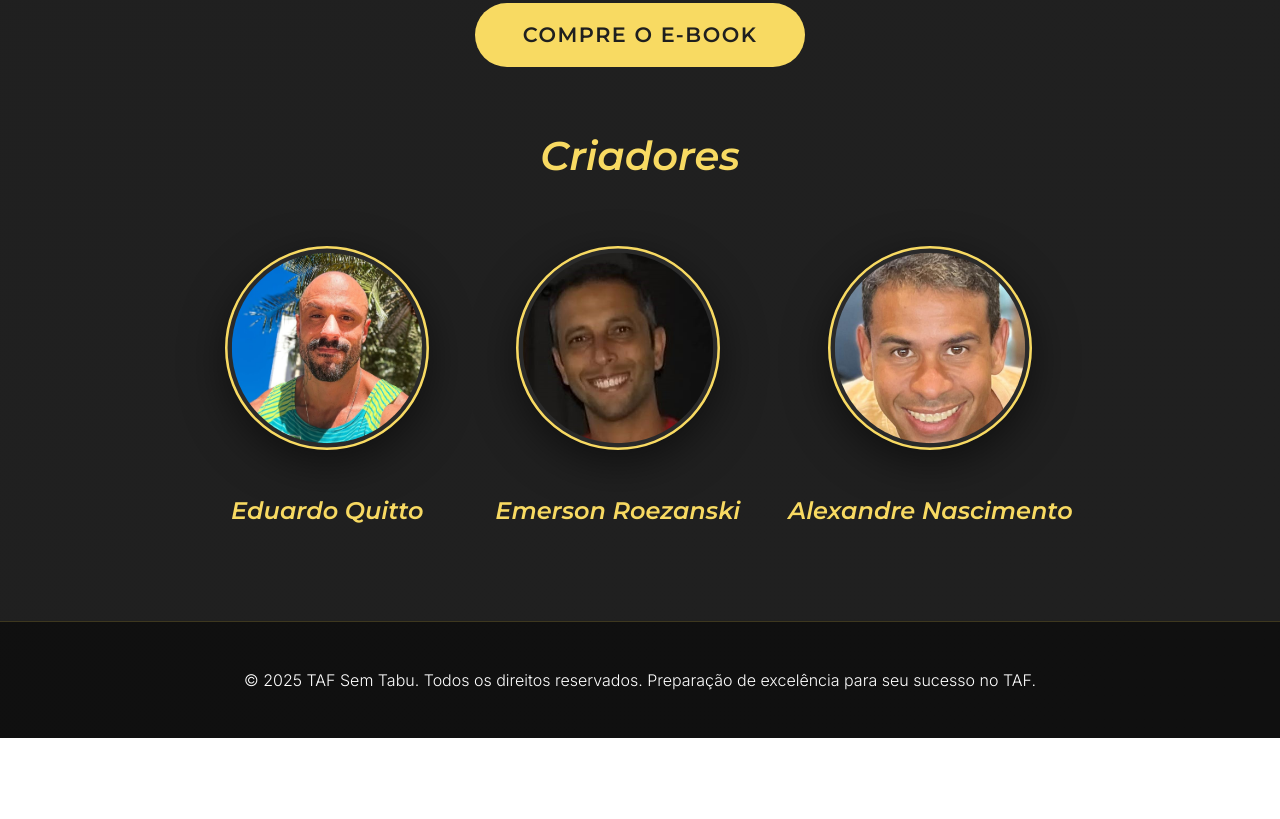
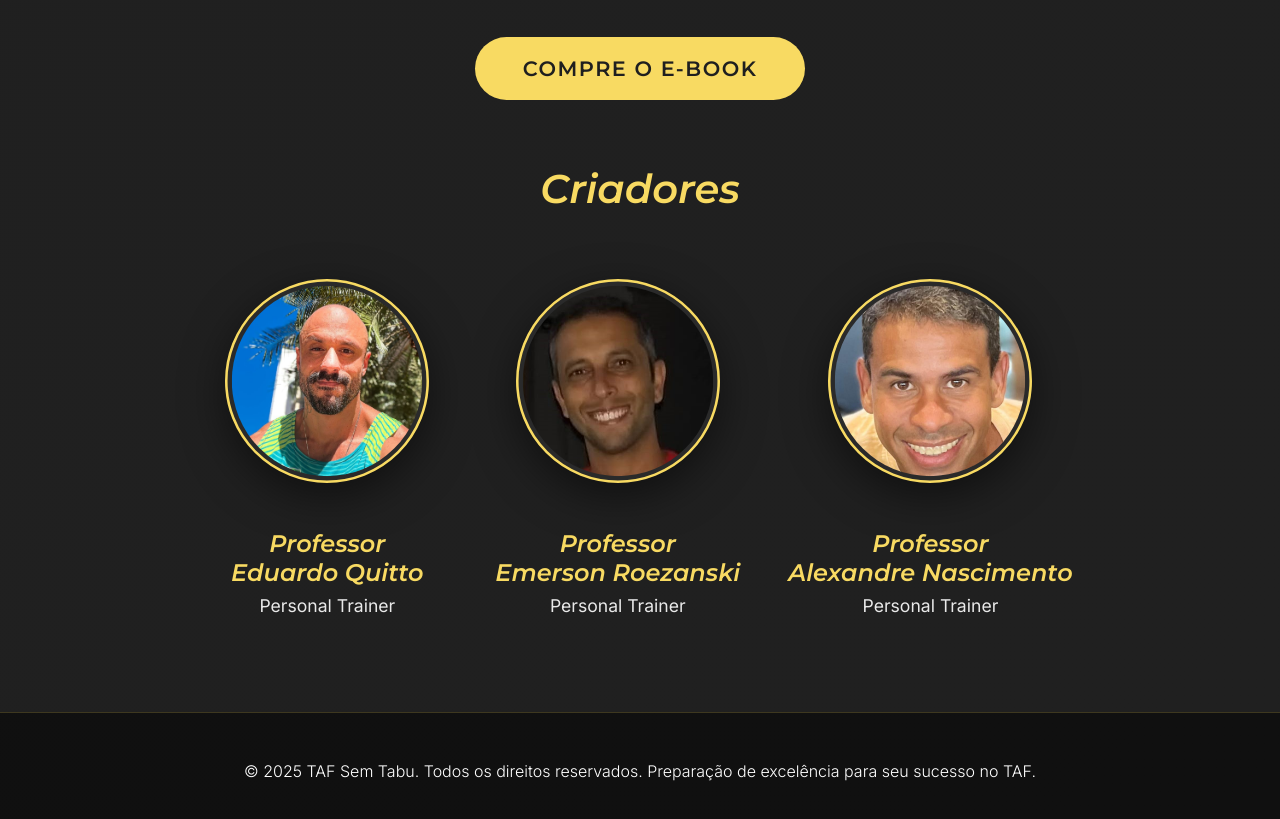
Before and after one commit to natsongamesoficial551/TAF-Sem-tabu, a plain HTML site: page index.html in a window 1280 px wide. Shown: the part 8093-8912 px from the top of the page. Before the commit the page ends 8831 px from the top, so only its background shows below. Drawn offline with Linux system fonts and the light colour scheme; a web font is replaced by a local one.

Commit message:
atualização final

```diff
--- a/index.html
+++ b/index.html
@@ -851,6 +851,15 @@ section {
     max-width: 300px;
 }
 
+.criador-subtitle {
+    color: var(--text-white);
+    font-size: 1.1rem;
+    font-weight: 400;
+    font-family: "Inter", sans-serif;
+    margin-top: 0.5rem;
+    opacity: 0.9;
+}
+
 .criador-card.fade-in {
     opacity: 1;
     transform: scale(1);
@@ -1002,6 +1011,10 @@ footer p {
         gap: 1rem;
         min-height: calc(100vh - 80px);
         justify-content: flex-start;
+    }
+
+    .criador-subtitle {
+    font-size: 0.95rem;
 }
 
     .hero-cta-top {
@@ -1230,6 +1243,10 @@ section {
         justify-content: flex-start;
     }
 
+    .criador-subtitle {
+    font-size: 0.85rem;
+}
+
 .hero-cta-top {
         gap: 0.6rem;
         padding-top: 0.3rem;
@@ -1478,7 +1495,7 @@ header {
     </section>
 
     <!-- Missão Section -->
-    <section id="missao"></section>
+    <section id="missao">
         <h2 class="section-title">Missão</h2>
         <div class="missao-grid">
             <div class="missao-item animate-on-scroll">
@@ -1657,16 +1674,19 @@ header {
 <div class="criadores-grid">
     <div class="criador-card animate-on-scroll">
         <img src="./Edu.jpeg" alt="Eduardo Quitto">
+        <h3>Professor </h3>
         <h3>Eduardo Quitto</h3>
+        <p class="criador-subtitle">Personal Trainer</p>
     </div>
     <div class="criador-card animate-on-scroll">
         <img src="./Eme.jpeg" alt="Emerson Roezanski">
-                    <h3>Emerson Roezanski</h3>
+        <h3>Professor</h3> <h3>Emerson Roezanski</h3>
+        <p class="criador-subtitle">Personal Trainer</p>
     </div>
     <div class="criador-card animate-on-scroll">
         <img src="./Ale.jpeg" alt="Alexandre Nascimento">
-                    <h3>Alexandre Nascimento</h3>
-                </div>
+        <h3>Professor</h3> <h3>Alexandre Nascimento</h3>
+        <p class="criador-subtitle">Personal Trainer</p>
     </div>
 </div>
     </section>
```
Lines whose indentation alone changed are shown as unchanged.
